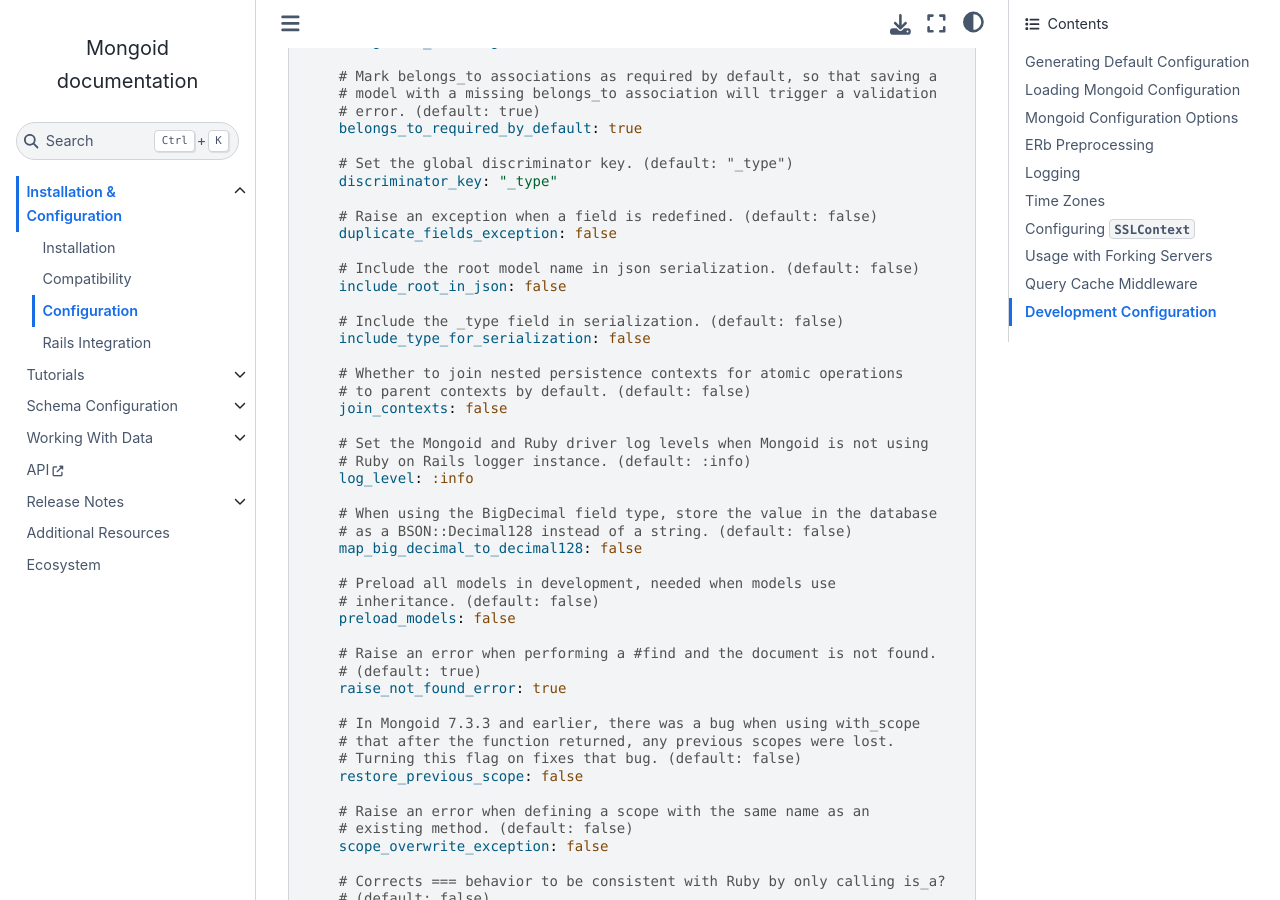
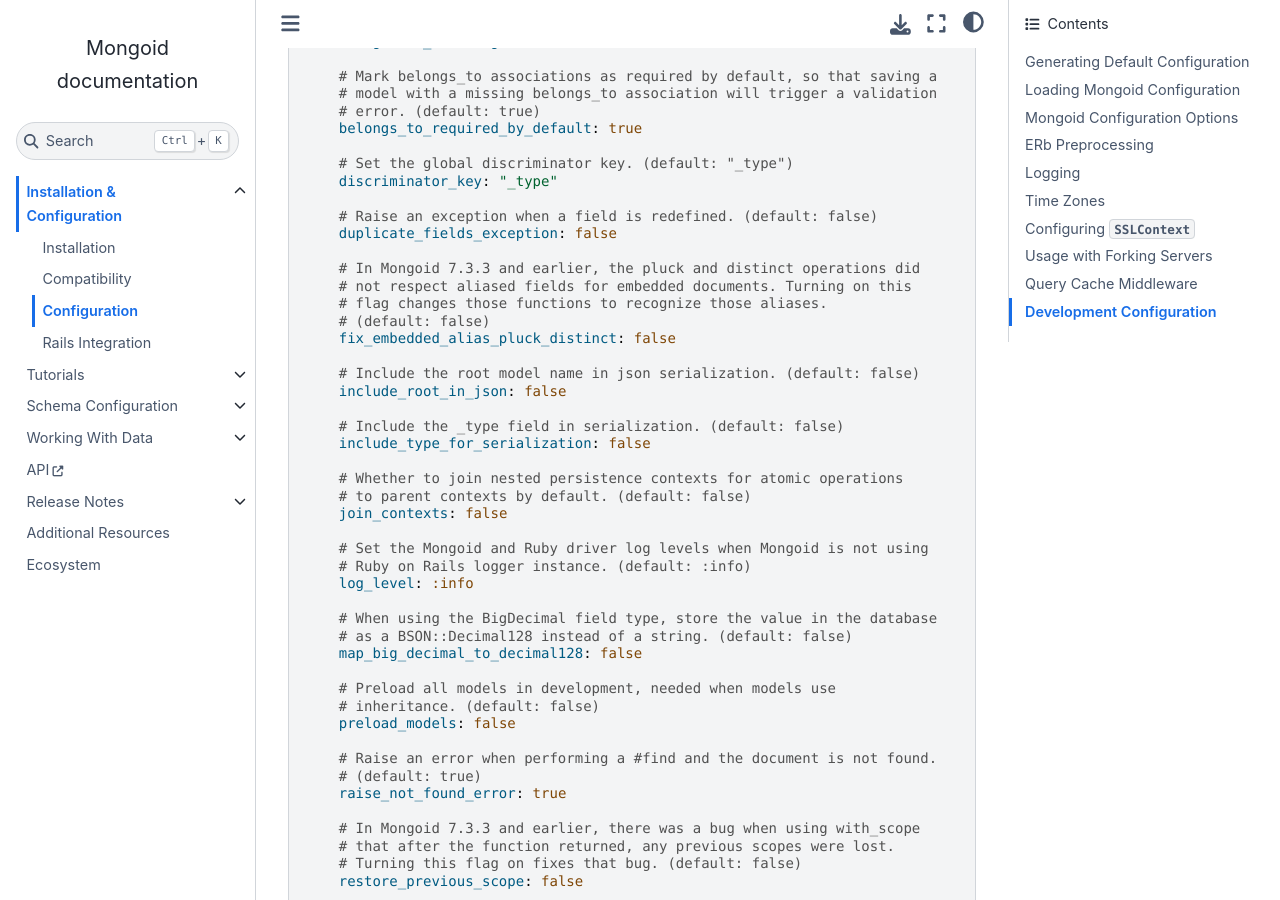
Before and after one commit to i80and/docs-mongoid, a Sphinx documentation site: the page built from docs/reference/configuration.txt, in a window 1280 px wide and 900 px high, scrolled down 5119 px. Built offline with Sphinx 7.4.7 and the Sphinx Book theme 1.1.4, drawn with Linux system fonts in a browser that asks for light colours.

Commit message:
MONGOID-5233 Add Feature Flag: Respect aliased fields in pluck/distinct by having Document.database_field_name recursively consider embedded docs (#5144)
* MONGOID-5233 add feature flag and testing

* MONGOID-5233 add docs for new option

* MONGOID-5233 fix aliased associations

* MONGOID-5233 uses dots instead of ::

```diff
--- a/docs/reference/configuration.txt
+++ b/docs/reference/configuration.txt
@@ -265,6 +265,12 @@ for details on driver options.
 
       # Raise an exception when a field is redefined. (default: false)
       duplicate_fields_exception: false
+
+      # In Mongoid 7.3.3 and earlier, the pluck and distinct operations did
+      # not respect aliased fields for embedded documents. Turning on this
+      # flag changes those functions to recognize those aliases.
+      # (default: false)
+      fix_embedded_alias_pluck_distinct: false
 
       # Include the root model name in json serialization. (default: false)
       include_root_in_json: false
```
